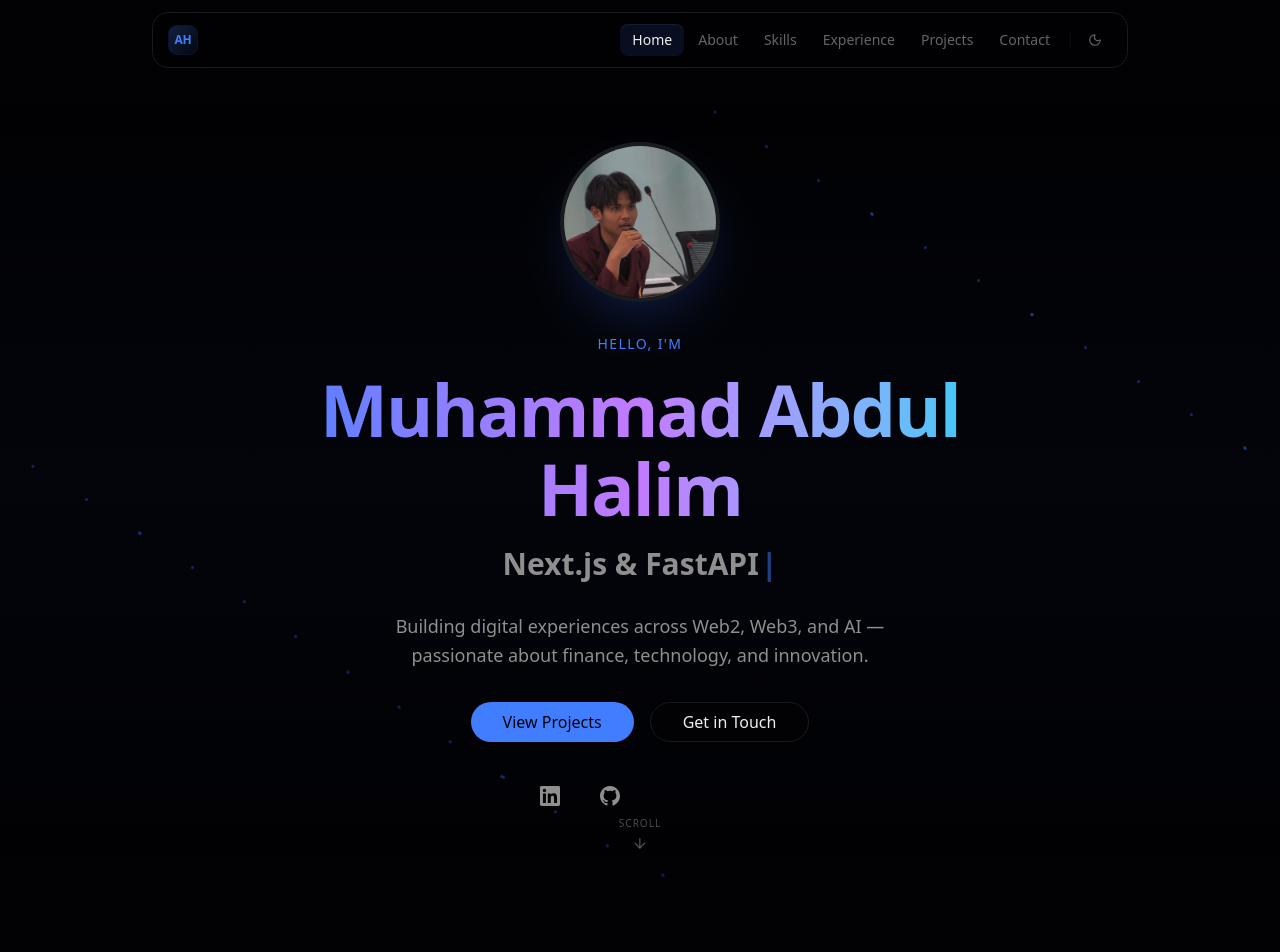
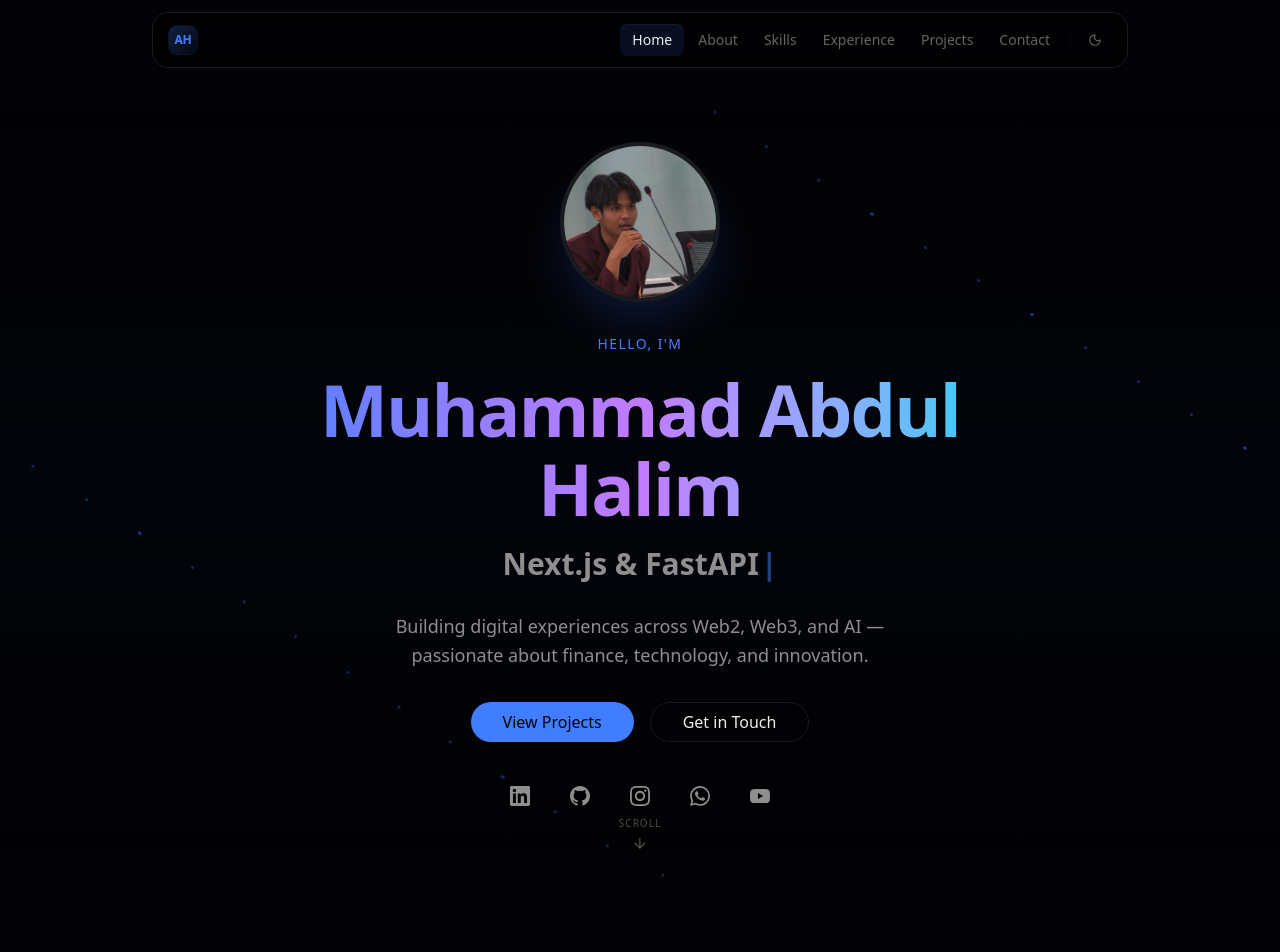
Before and after one commit to AbdulHalim26/Portfolio-Website, a Next.js app: page /home in a window 1280 px wide. Shown: the top 952 px of the page. Built offline with nearby package versions, Linux system fonts and the light colour scheme.

Commit message:
add Instagram, WhatsApp, YouTube icons to Hero and Contact

```diff
--- a/src/components/sections/Contact.tsx
+++ b/src/components/sections/Contact.tsx
@@ -29,6 +29,21 @@
   linkedin: (
     <svg viewBox="0 0 24 24" className="h-5 w-5" fill="currentColor">
       <path d="M20.447 20.452h-3.554v-5.569c0-1.328-.027-3.037-1.852-3.037-1.853 0-2.136 1.445-2.136 2.939v5.667H9.351V9h3.414v1.561h.046c.477-.9 1.637-1.85 3.37-1.85 3.601 0 4.267 2.37 4.267 5.455v6.286zM5.337 7.433a2.062 2.062 0 01-2.063-2.065 2.064 2.064 0 112.063 2.065zm1.782 13.019H3.555V9h3.564v11.452zM22.225 0H1.771C.792 0 0 .774 0 1.729v20.542C0 23.227.792 24 1.771 24h20.451C23.2 24 24 23.227 24 22.271V1.729C24 .774 23.2 0 22.222 0h.003z" />
+    </svg>
+  ),
+  instagram: (
+    <svg viewBox="0 0 24 24" className="h-5 w-5" fill="currentColor">
+      <path d="M12 2.163c3.204 0 3.584.012 4.85.07 3.252.148 4.771 1.691 4.919 4.919.058 1.265.069 1.645.069 4.849 0 3.205-.012 3.584-.069 4.849-.149 3.225-1.664 4.771-4.919 4.919-1.266.058-1.644.07-4.85.07-3.204 0-3.584-.012-4.849-.07-3.26-.149-4.771-1.699-4.919-4.92-.058-1.265-.07-1.644-.07-4.849 0-3.204.013-3.583.07-4.849.149-3.227 1.664-4.771 4.919-4.919 1.266-.057 1.645-.069 4.849-.069zm0-2.163c-3.259 0-3.667.014-4.947.072-4.358.2-6.78 2.618-6.98 6.98-.059 1.281-.073 1.689-.073 4.948 0 3.259.014 3.668.072 4.948.2 4.358 2.618 6.78 6.98 6.98 1.281.058 1.689.072 4.948.072 3.259 0 3.668-.014 4.948-.072 4.354-.2 6.782-2.618 6.979-6.98.059-1.28.073-1.689.073-4.948 0-3.259-.014-3.667-.072-4.947-.196-4.354-2.617-6.78-6.979-6.98-1.281-.059-1.69-.073-4.949-.073zm0 5.838c-3.403 0-6.162 2.759-6.162 6.162s2.759 6.163 6.162 6.163 6.162-2.759 6.162-6.163c0-3.403-2.759-6.162-6.162-6.162zm0 10.162c-2.209 0-4-1.79-4-4 0-2.209 1.791-4 4-4s4 1.791 4 4c0 2.21-1.791 4-4 4zm6.406-11.845c-.796 0-1.441.645-1.441 1.44s.645 1.44 1.441 1.44c.795 0 1.439-.645 1.439-1.44s-.644-1.44-1.439-1.44z" />
+    </svg>
+  ),
+  whatsapp: (
+    <svg viewBox="0 0 24 24" className="h-5 w-5" fill="currentColor">
+      <path d="M17.472 14.382c-.297-.149-1.758-.867-2.03-.967-.273-.099-.471-.148-.67.15-.197.297-.767.966-.94 1.164-.173.199-.347.223-.644.075-.297-.15-1.255-.463-2.39-1.475-.883-.788-1.48-1.761-1.653-2.059-.173-.297-.018-.458.13-.606.134-.133.298-.347.446-.52.149-.174.198-.298.298-.497.099-.198.05-.371-.025-.52-.075-.149-.669-1.612-.916-2.207-.242-.579-.487-.5-.669-.51-.173-.008-.371-.01-.57-.01-.198 0-.52.074-.792.372-.272.297-1.04 1.016-1.04 2.479 0 1.462 1.065 2.875 1.213 3.074.149.198 2.096 3.2 5.077 4.487.709.306 1.262.489 1.694.625.712.227 1.36.195 1.871.118.571-.085 1.758-.719 2.006-1.413.248-.694.248-1.289.173-1.413-.074-.124-.272-.198-.57-.347m-5.421 7.403h-.004a9.87 9.87 0 01-5.031-1.378l-.361-.214-3.741.982.998-3.648-.235-.374a9.86 9.86 0 01-1.51-5.26c.001-5.45 4.436-9.884 9.888-9.884 2.64 0 5.122 1.03 6.988 2.898a9.825 9.825 0 012.893 6.994c-.003 5.45-4.437 9.884-9.885 9.884m8.413-18.297A11.815 11.815 0 0012.05 0C5.495 0 .16 5.335.157 11.892c0 2.096.547 4.142 1.588 5.945L.057 24l6.305-1.654a11.882 11.882 0 005.683 1.448h.005c6.554 0 11.89-5.335 11.893-11.893a11.821 11.821 0 00-3.48-8.413z" />
+    </svg>
+  ),
+  youtube: (
+    <svg viewBox="0 0 24 24" className="h-5 w-5" fill="currentColor">
+      <path d="M23.498 6.186a3.016 3.016 0 00-2.122-2.136C19.505 3.545 12 3.545 12 3.545s-7.505 0-9.377.505A3.017 3.017 0 00.502 6.186C0 8.07 0 12 0 12s0 3.93.502 5.814a3.016 3.016 0 002.122 2.136c1.871.505 9.376.505 9.376.505s7.505 0 9.377-.505a3.015 3.015 0 002.122-2.136C24 15.93 24 12 24 12s0-3.93-.502-5.814zM9.545 15.568V8.432L15.818 12l-6.273 3.568z" />
     </svg>
   ),
 }
--- a/src/components/sections/Hero.tsx
+++ b/src/components/sections/Hero.tsx
@@ -61,6 +61,21 @@
   linkedin: (
     <svg viewBox="0 0 24 24" className="h-5 w-5" fill="currentColor">
       <path d="M20.447 20.452h-3.554v-5.569c0-1.328-.027-3.037-1.852-3.037-1.853 0-2.136 1.445-2.136 2.939v5.667H9.351V9h3.414v1.561h.046c.477-.9 1.637-1.85 3.37-1.85 3.601 0 4.267 2.37 4.267 5.455v6.286zM5.337 7.433a2.062 2.062 0 01-2.063-2.065 2.064 2.064 0 112.063 2.065zm1.782 13.019H3.555V9h3.564v11.452zM22.225 0H1.771C.792 0 0 .774 0 1.729v20.542C0 23.227.792 24 1.771 24h20.451C23.2 24 24 23.227 24 22.271V1.729C24 .774 23.2 0 22.222 0h.003z" />
+    </svg>
+  ),
+  instagram: (
+    <svg viewBox="0 0 24 24" className="h-5 w-5" fill="currentColor">
+      <path d="M12 2.163c3.204 0 3.584.012 4.85.07 3.252.148 4.771 1.691 4.919 4.919.058 1.265.069 1.645.069 4.849 0 3.205-.012 3.584-.069 4.849-.149 3.225-1.664 4.771-4.919 4.919-1.266.058-1.644.07-4.85.07-3.204 0-3.584-.012-4.849-.07-3.26-.149-4.771-1.699-4.919-4.92-.058-1.265-.07-1.644-.07-4.849 0-3.204.013-3.583.07-4.849.149-3.227 1.664-4.771 4.919-4.919 1.266-.057 1.645-.069 4.849-.069zm0-2.163c-3.259 0-3.667.014-4.947.072-4.358.2-6.78 2.618-6.98 6.98-.059 1.281-.073 1.689-.073 4.948 0 3.259.014 3.668.072 4.948.2 4.358 2.618 6.78 6.98 6.98 1.281.058 1.689.072 4.948.072 3.259 0 3.668-.014 4.948-.072 4.354-.2 6.782-2.618 6.979-6.98.059-1.28.073-1.689.073-4.948 0-3.259-.014-3.667-.072-4.947-.196-4.354-2.617-6.78-6.979-6.98-1.281-.059-1.69-.073-4.949-.073zm0 5.838c-3.403 0-6.162 2.759-6.162 6.162s2.759 6.163 6.162 6.163 6.162-2.759 6.162-6.163c0-3.403-2.759-6.162-6.162-6.162zm0 10.162c-2.209 0-4-1.79-4-4 0-2.209 1.791-4 4-4s4 1.791 4 4c0 2.21-1.791 4-4 4zm6.406-11.845c-.796 0-1.441.645-1.441 1.44s.645 1.44 1.441 1.44c.795 0 1.439-.645 1.439-1.44s-.644-1.44-1.439-1.44z" />
+    </svg>
+  ),
+  whatsapp: (
+    <svg viewBox="0 0 24 24" className="h-5 w-5" fill="currentColor">
+      <path d="M17.472 14.382c-.297-.149-1.758-.867-2.03-.967-.273-.099-.471-.148-.67.15-.197.297-.767.966-.94 1.164-.173.199-.347.223-.644.075-.297-.15-1.255-.463-2.39-1.475-.883-.788-1.48-1.761-1.653-2.059-.173-.297-.018-.458.13-.606.134-.133.298-.347.446-.52.149-.174.198-.298.298-.497.099-.198.05-.371-.025-.52-.075-.149-.669-1.612-.916-2.207-.242-.579-.487-.5-.669-.51-.173-.008-.371-.01-.57-.01-.198 0-.52.074-.792.372-.272.297-1.04 1.016-1.04 2.479 0 1.462 1.065 2.875 1.213 3.074.149.198 2.096 3.2 5.077 4.487.709.306 1.262.489 1.694.625.712.227 1.36.195 1.871.118.571-.085 1.758-.719 2.006-1.413.248-.694.248-1.289.173-1.413-.074-.124-.272-.198-.57-.347m-5.421 7.403h-.004a9.87 9.87 0 01-5.031-1.378l-.361-.214-3.741.982.998-3.648-.235-.374a9.86 9.86 0 01-1.51-5.26c.001-5.45 4.436-9.884 9.888-9.884 2.64 0 5.122 1.03 6.988 2.898a9.825 9.825 0 012.893 6.994c-.003 5.45-4.437 9.884-9.885 9.884m8.413-18.297A11.815 11.815 0 0012.05 0C5.495 0 .16 5.335.157 11.892c0 2.096.547 4.142 1.588 5.945L.057 24l6.305-1.654a11.882 11.882 0 005.683 1.448h.005c6.554 0 11.89-5.335 11.893-11.893a11.821 11.821 0 00-3.48-8.413z" />
+    </svg>
+  ),
+  youtube: (
+    <svg viewBox="0 0 24 24" className="h-5 w-5" fill="currentColor">
+      <path d="M23.498 6.186a3.016 3.016 0 00-2.122-2.136C19.505 3.545 12 3.545 12 3.545s-7.505 0-9.377.505A3.017 3.017 0 00.502 6.186C0 8.07 0 12 0 12s0 3.93.502 5.814a3.016 3.016 0 002.122 2.136c1.871.505 9.376.505 9.376.505s7.505 0 9.377-.505a3.015 3.015 0 002.122-2.136C24 15.93 24 12 24 12s0-3.93-.502-5.814zM9.545 15.568V8.432L15.818 12l-6.273 3.568z" />
     </svg>
   ),
 }
```
